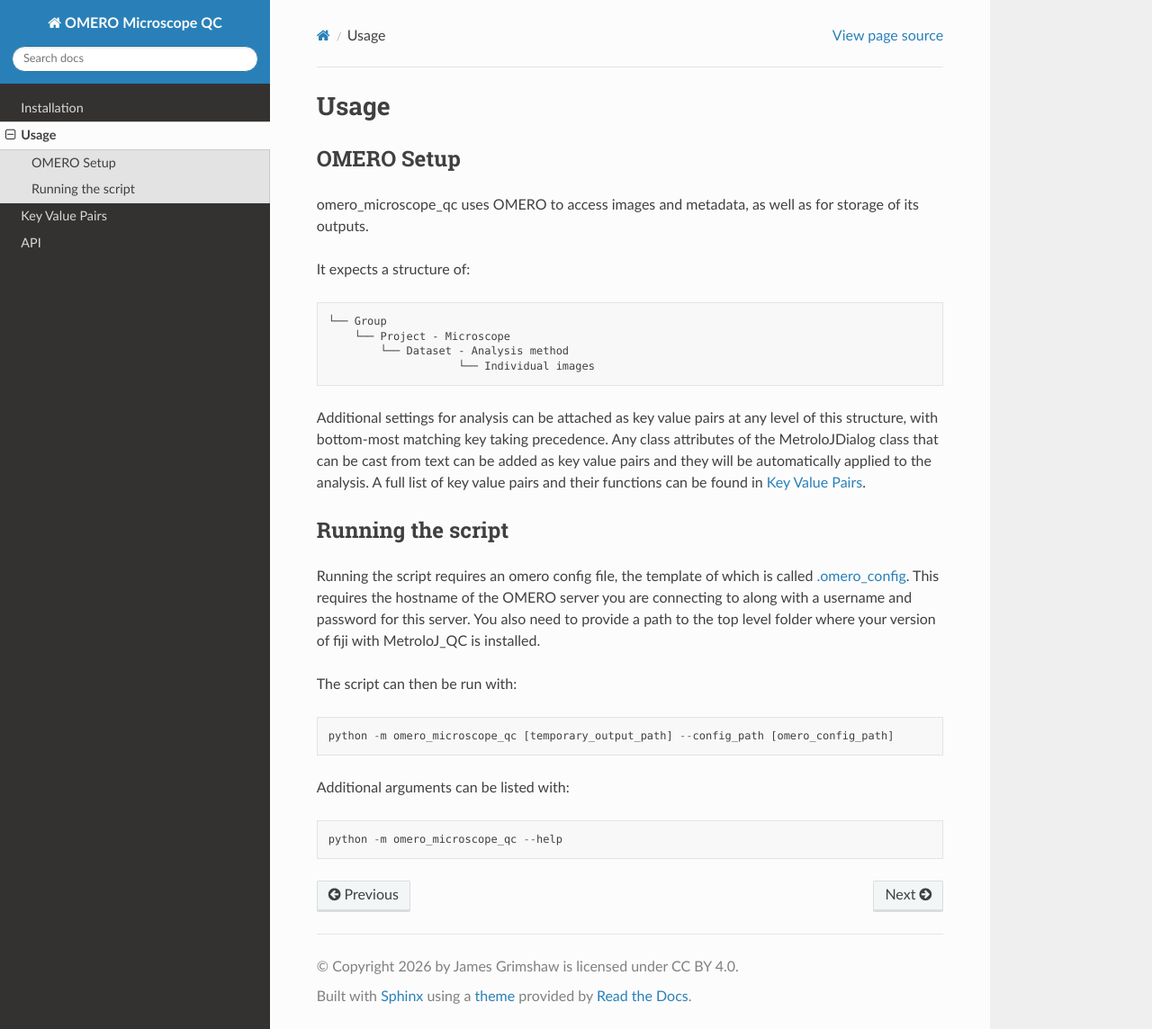
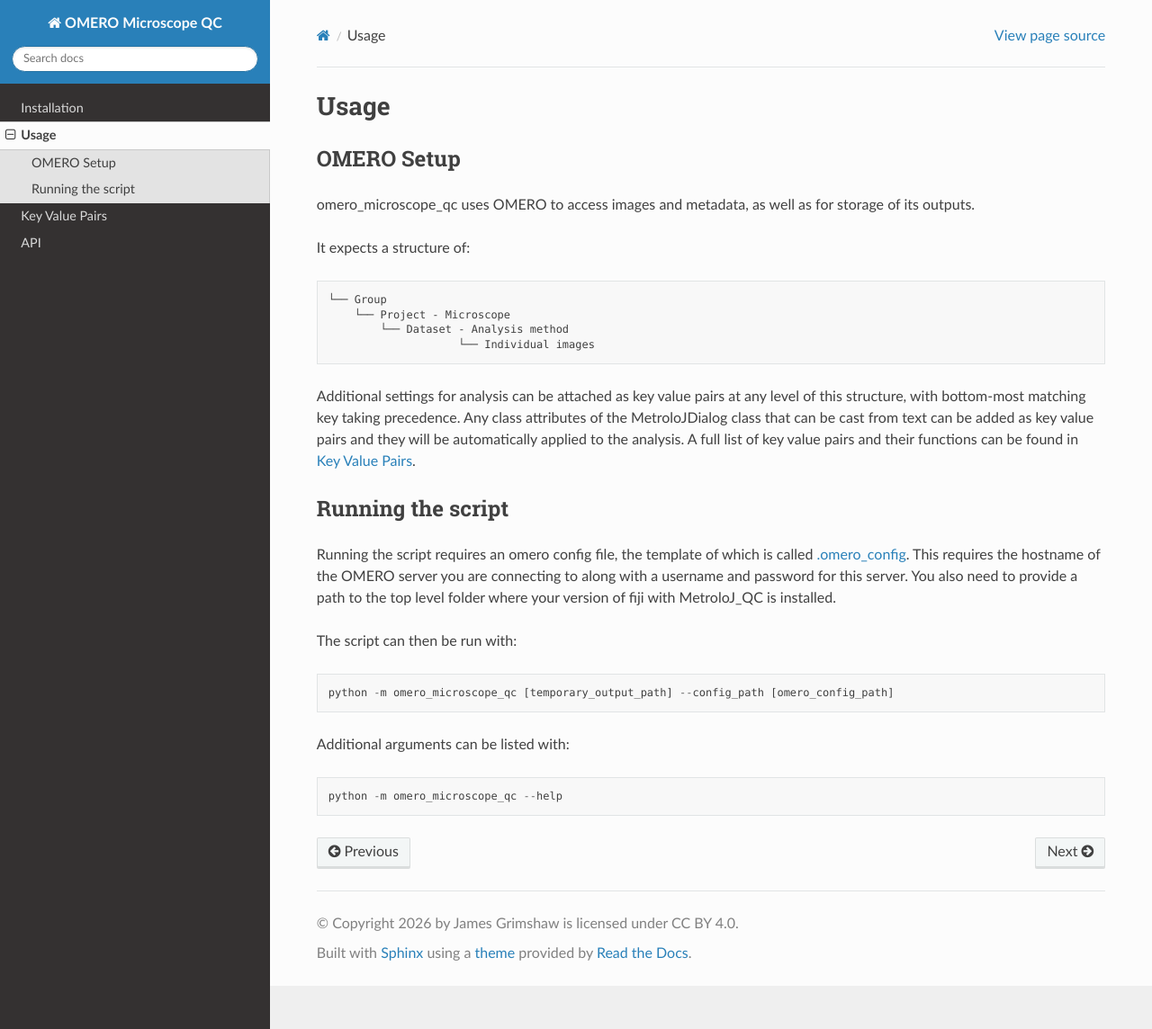
Before and after one commit to NCL-ImageAnalysis/Omero_Microscope_QC, a Sphinx documentation site: the page built from docs/usage.rst, in a window 1280 px wide and 1144 px high. Shown: the whole window at 90% size. Built offline with Sphinx 7.4.7 and the Read the Docs theme 3.1.0, drawn with Linux system fonts in a browser that asks for light colours.

Commit message:
css changes

```diff
--- /dev/null
+++ b/docs/_static/custom.css
@@ -0,0 +1,11 @@
+/* Allow the main documentation content to use the full available width. */
+.wy-nav-content {
+  max-width: none;
+}
+
+/* Keep wide tables/code blocks usable on smaller screens. */
+.rst-content table.docutils,
+.rst-content div.highlight {
+  overflow-x: auto;
+  display: block;
+}
--- a/docs/conf.py
+++ b/docs/conf.py
@@ -79,3 +79,4 @@ html_theme = "sphinx_rtd_theme"
 # relative to this directory. They are copied after the builtin static files,
 # so a file named "default.css" will overwrite the builtin "default.css".
 html_static_path = ["_static"]
+html_css_files = ["custom.css"]
```
